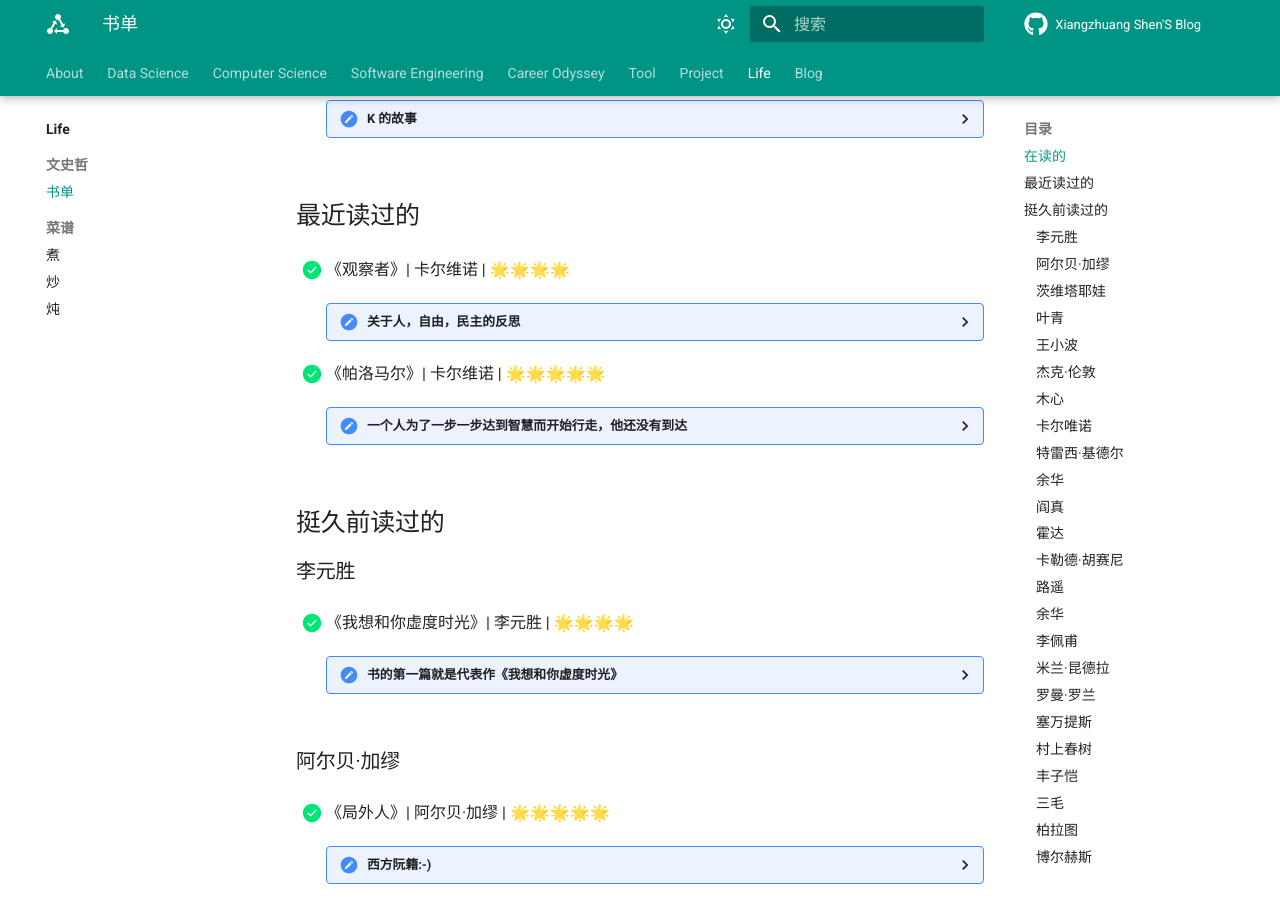
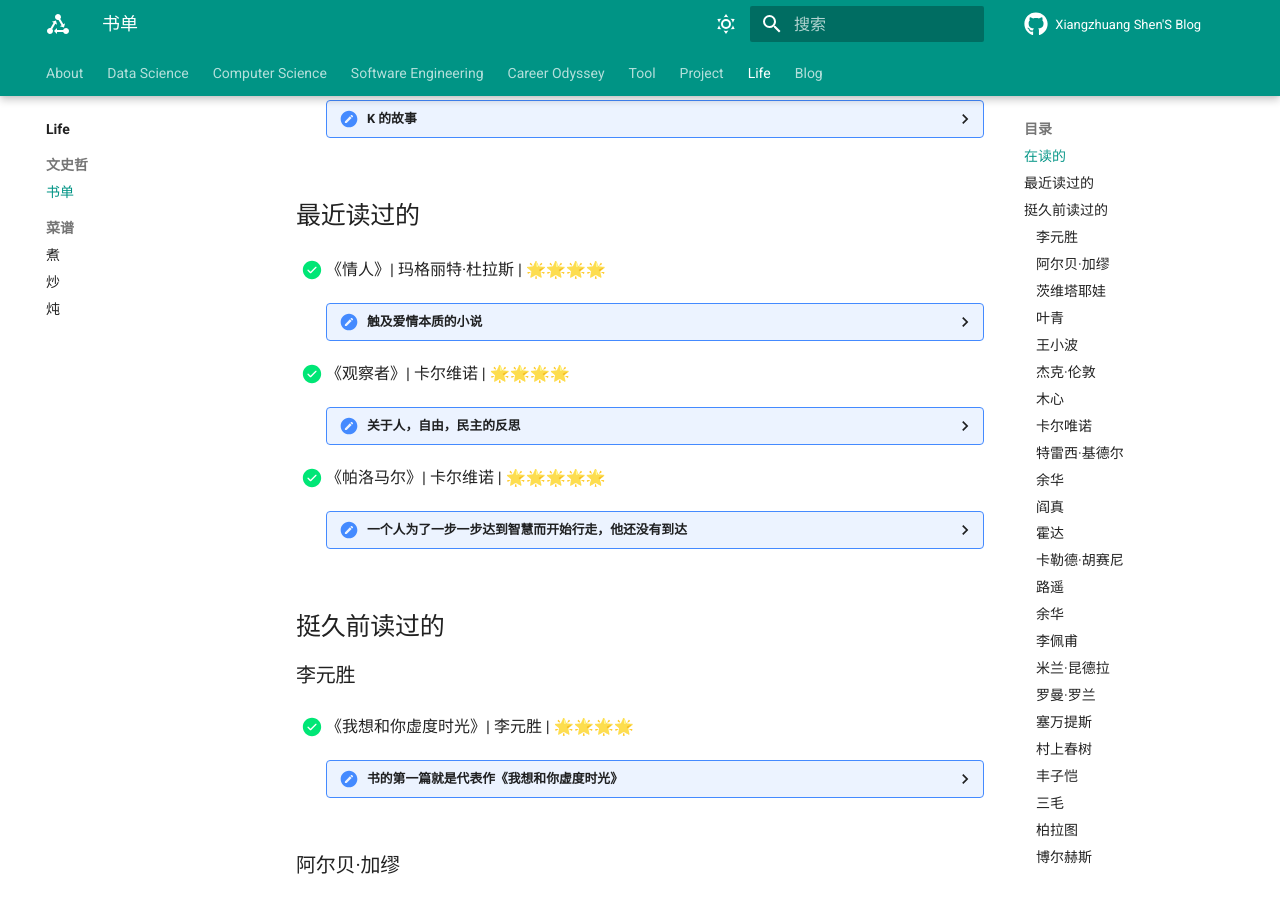
Before and after one commit to shenxiangzhuang/shenxiangzhuang.github.io, an MkDocs documentation site: the page built from docs/life/literature/books.md, in a window 1280 px wide and 900 px high, scrolled down 487 px. Built offline with MkDocs 1.6.1 and Material for MkDocs 9.7.7, drawn with Linux system fonts in a browser that asks for light colours; comment, search, counter and statistics services are not loaded; some of the changed lines change nothing that is shown.

Commit message:
Book/add lover (#238)
* 读完了杜拉斯的《情人》，写了一些自己的看法，摘抄了两个写的比较好的句子。

```diff
--- a/docs/life/literature/books.md
+++ b/docs/life/literature/books.md
@@ -20,6 +20,24 @@
     ??? "K 的故事"
 
 ## 最近读过的
+
+- [x] 《情人》| 玛格丽特·杜拉斯 | 🌟🌟🌟🌟
+
+    ??? "触及爱情本质的小说"
+
+        这本书有着独特的写作风格，我现在还并不能很好地把握。
+        如果非要形容的话，就是作者在用一个非常飘忽不定的视角来从不同角度展现一些事物——一些本就复杂复杂的事物。
+        惊喜地是，这些飘浮不定的视角在给人带来些许眩晕感的同时，让人不自觉地对那些原本复杂的事物逐渐有了一些清晰的认知。
+        这是从未有过的阅读体验。
+
+        “我已经老了，有一天，在一处公共场所的大厅里，有一个男人向我走来。
+        他主动介绍自己，他对我说：‘我认识你，永远记得你。那时候你还很年轻，人人都说你美，现在，我是特别来告诉你，对我来说，
+        我觉得现在你比年轻的时候更美，那时你是年轻女人，与你那时的面貌相比，我更爱你现在备受摧残的面容。’”
+
+        “恨之所在，就是沉默据以开始的门槛。只有沉默可以从中通过，对我这一生来说，这是绵绵久远的苦役。
+        我至今依然如故，面对这么多受苦受难的孩子，我始终保持着同样的神秘的距离。我自以为在写作，但事实上我从来就不曾写过，
+        我以为在爱，但我从来也不曾爱过，我什么也没做，不过是站在那紧闭的门前等待罢了。”
+
 
 - [x] 《观察者》| 卡尔维诺 | 🌟🌟🌟🌟
 
```
